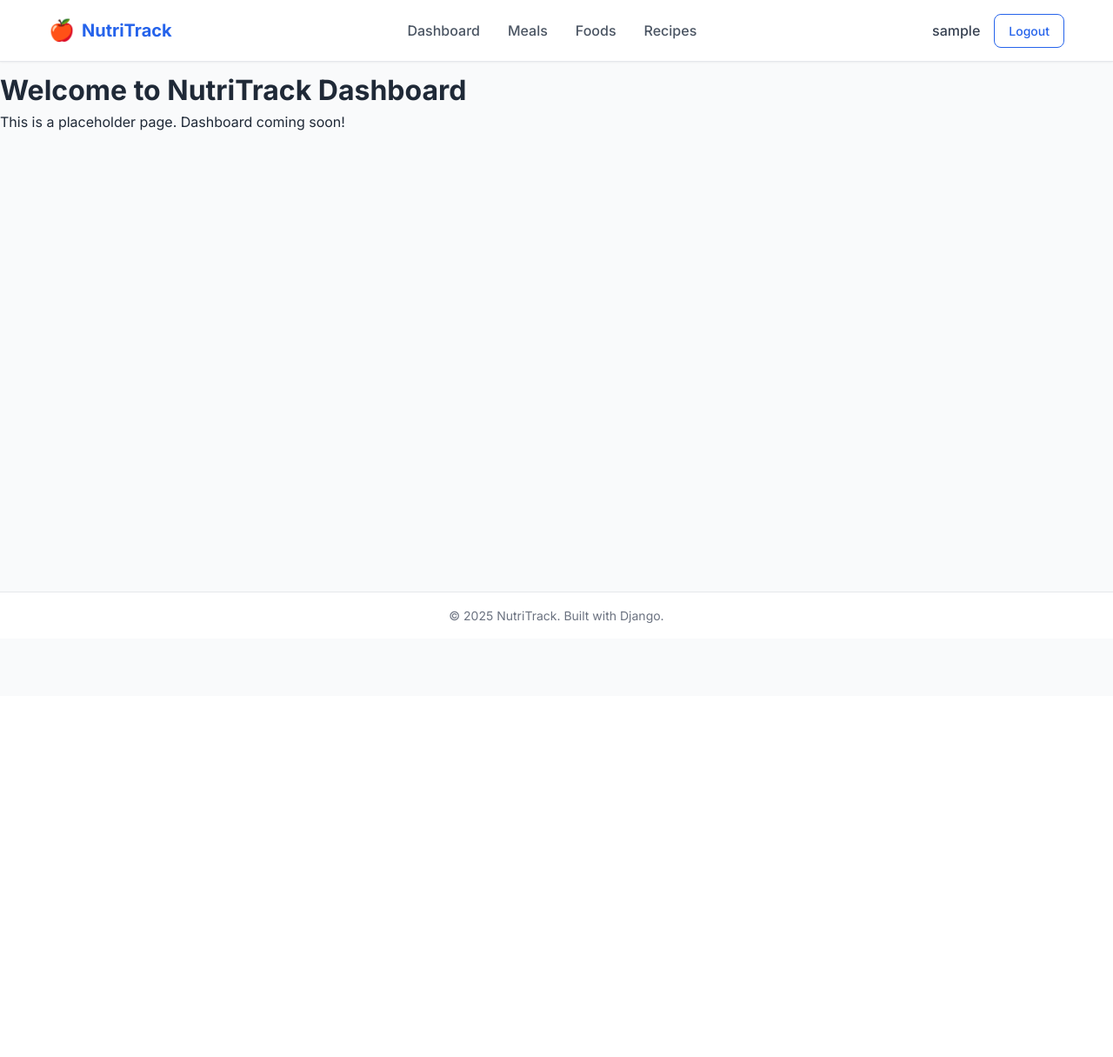
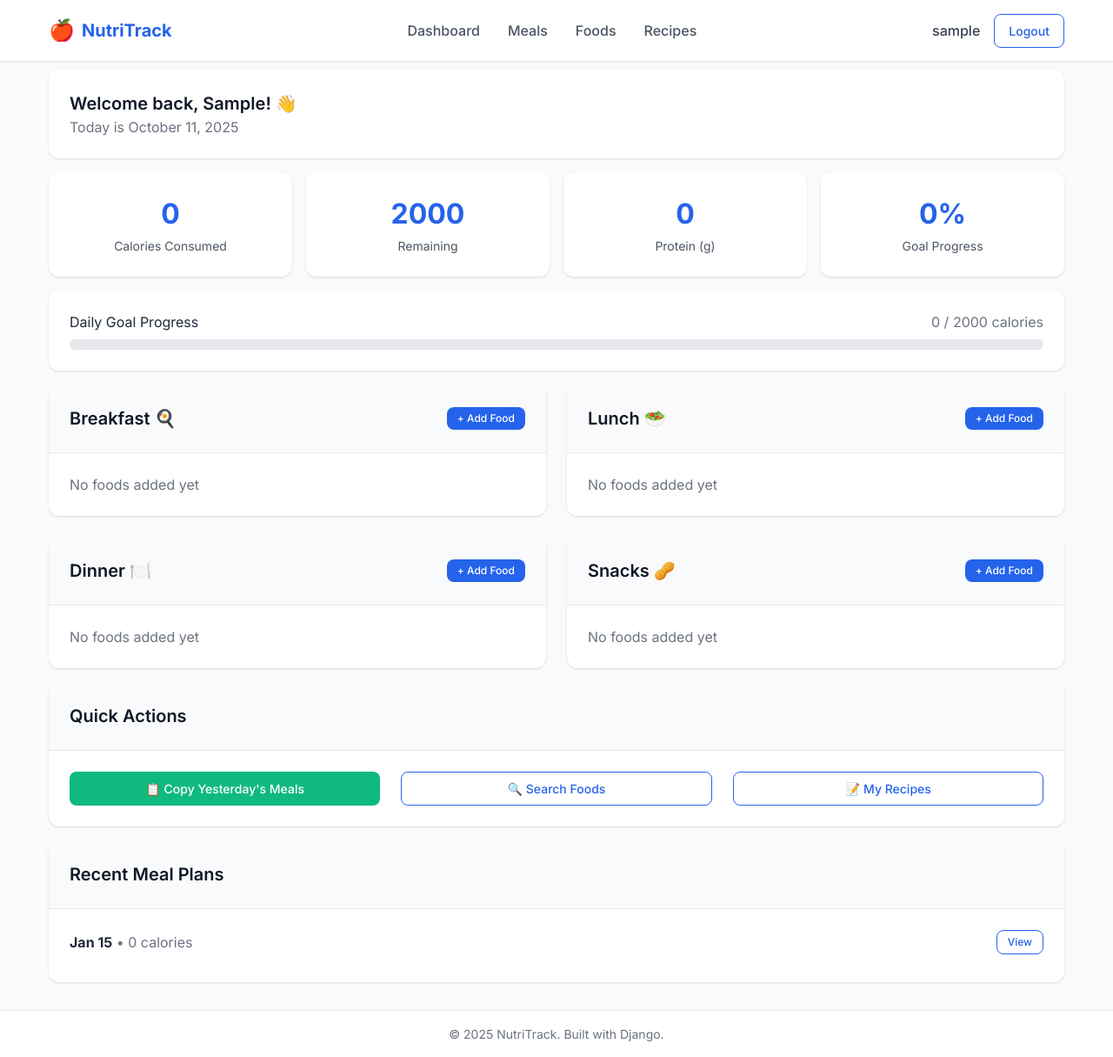
Before and after one commit to Tariq-Alhusban/Capstone-Project, a Django app: page / in a window 1280 px wide. Shown: the whole page at 87% size. Before the commit the page ends 716 px from the top, so only its background shows below. Run offline with Django 5.2, Linux system fonts and the light colour scheme; a user stored in the database is signed in; tables that the repository leaves empty hold one stand-in row (values such as "Sample post").

Commit message:
Interactive dashboard with meal plan CRUD and copy yesterday functionality

```diff
--- /dev/null
+++ b/nutritrack/nutrition/templatetags/nutrition_extras.py
@@ -0,0 +1,16 @@
+from django import template
+
+register = template.Library()
+
+@register.filter
+def filter_by_meal_type(meal_entries, meal_type):
+    """Filter meal entries by meal type (breakfast, lunch, dinner, snack)"""
+    return meal_entries.filter(meal_type=meal_type)
+
+@register.filter
+def sum_calories(meal_entries):
+    """Calculate total calories from meal entries"""
+    total = 0
+    for entry in meal_entries:
+        total += (entry.food.calories * entry.quantity) / 100
+    return round(total, 1)
--- a/nutritrack/nutrition/urls.py
+++ b/nutritrack/nutrition/urls.py
@@ -12,4 +12,7 @@ urlpatterns = [
     # Main pages
     path('', views.dashboard, name='dashboard'),
     path('dashboard/', views.dashboard, name='dashboard'),
+    path('copy-yesterday/', views.copy_yesterday, name='copy_yesterday'),
+    path('meal-plan/<int:plan_id>/', views.meal_plan_detail, name='meal_plan_detail'),
+
 ]
--- a/nutritrack/nutrition/views.py
+++ b/nutritrack/nutrition/views.py
@@ -5,6 +5,9 @@ from django.contrib.auth.decorators import login_required
 from django.contrib import messages
 from django.contrib.auth.views import LoginView, LogoutView
 from .models import MealPlan, Food, FoodCategory
+from django.db.models import Q
+from datetime import date, timedelta
+
 
 class CustomLoginView(LoginView):
     template_name = 'auth/login.html'
@@ -27,7 +30,6 @@ def register_view(request):
 
 @login_required
 def dashboard(request):
-    from datetime import date
     today = date.today()
 
     # Get or create today's meal plan
@@ -37,10 +39,72 @@ def dashboard(request):
         defaults={'goal_calories': 2000}
     )
 
+    # Meal types for template
+    meal_types = [
+        ('breakfast', 'Breakfast'),
+        ('lunch', 'Lunch'),
+        ('dinner', 'Dinner'),
+        ('snack', 'Snacks'),
+    ]
+
     context = {
         'meal_plan': meal_plan,
+        'meal_types': meal_types,
         'total_foods': Food.objects.count(),
         'food_categories': FoodCategory.objects.all(),
-        'recent_plans': MealPlan.objects.filter(user=request.user)[:5]
+        'recent_plans': MealPlan.objects.filter(
+            user=request.user
+        ).exclude(date=today).order_by('-date')[:7]
     }
     return render(request, 'nutrition/dashboard.html', context)
+
+@login_required
+def copy_yesterday(request):
+    today = date.today()
+    yesterday = today - timedelta(days=1)
+
+    try:
+        yesterday_plan = MealPlan.objects.get(user=request.user, date=yesterday)
+        today_plan, created = MealPlan.objects.get_or_create(
+            user=request.user,
+            date=today,
+            defaults={
+                'goal_calories': yesterday_plan.goal_calories,
+                'notes': f"Copied from {yesterday}"
+            }
+        )
+
+        # Copy meal entries
+        for entry in yesterday_plan.mealentry_set.all():
+            MealEntry.objects.get_or_create(
+                meal_plan=today_plan,
+                food=entry.food,
+                meal_type=entry.meal_type,
+                defaults={
+                    'quantity': entry.quantity,
+                    'unit': entry.unit
+                }
+            )
+
+        messages.success(request, f"Copied {yesterday_plan.mealentry_set.count()} items from yesterday!")
+
+    except MealPlan.DoesNotExist:
+        messages.error(request, "No meal plan found for yesterday.")
+
+    return redirect('nutrition:dashboard')
+
+@login_required
+def meal_plan_detail(request, plan_id):
+    meal_plan = get_object_or_404(MealPlan, id=plan_id, user=request.user)
+
+    # Group entries by meal type
+    entries_by_meal = {}
+    for meal_type, display_name in [('breakfast', 'Breakfast'), ('lunch', 'Lunch'),
+                                   ('dinner', 'Dinner'), ('snack', 'Snacks')]:
+        entries_by_meal[meal_type] = meal_plan.mealentry_set.filter(meal_type=meal_type)
+
+    context = {
+        'meal_plan': meal_plan,
+        'entries_by_meal': entries_by_meal,
+    }
+    return render(request, 'nutrition/meal_plan_detail.html', context)
--- a/nutritrack/templates/nutrition/dashboard.html
+++ b/nutritrack/templates/nutrition/dashboard.html
@@ -1,8 +1,148 @@
-{% extends "base.html" %}
+{% extends 'base.html' %}
+{% load nutrition_extras %}
+{% load static %}
 
 {% block title %}Dashboard - NutriTrack{% endblock %}
 
 {% block content %}
-<h1>Welcome to NutriTrack Dashboard</h1>
-<p>This is a placeholder page. Dashboard coming soon!</p>
+<div class="container">
+    <!-- Welcome Header -->
+    <div class="card mb-4 fade-in">
+        <div class="card-body">
+            <h1 class="card-title">Welcome back, {{ user.first_name|default:user.username }}! 👋</h1>
+            <p class="text-muted">Today is {{ meal_plan.date|date:"F d, Y" }}</p>
+        </div>
+    </div>
+
+    <!-- Daily Progress Stats -->
+    <div class="stats mb-4">
+        <div class="stat">
+            <span class="stat-value">{{ meal_plan.total_calories }}</span>
+            <span class="stat-label">Calories Consumed</span>
+        </div>
+        <div class="stat">
+            <span class="stat-value">{{ meal_plan.calories_remaining }}</span>
+            <span class="stat-label">Remaining</span>
+        </div>
+        <div class="stat">
+            <span class="stat-value">{{ meal_plan.total_protein }}</span>
+            <span class="stat-label">Protein (g)</span>
+        </div>
+        <div class="stat">
+            <span class="stat-value">{{ meal_plan.progress_percentage }}%</span>
+            <span class="stat-label">Goal Progress</span>
+        </div>
+    </div>
+
+    <!-- Progress Bar -->
+    <div class="card mb-4">
+        <div class="card-body">
+            <div class="flex items-center justify-between mb-2">
+                <span class="font-weight-500">Daily Goal Progress</span>
+                <span class="text-muted">{{ meal_plan.total_calories }} / {{ meal_plan.goal_calories }} calories</span>
+            </div>
+            <div class="progress">
+                <div class="progress-bar progress-{% if meal_plan.progress_percentage > 100 %}danger{% elif meal_plan.progress_percentage > 80 %}warning{% else %}success{% endif %}"
+                     style="width: {{ meal_plan.progress_percentage }}%"></div>
+            </div>
+        </div>
+    </div>
+
+    <!-- Meal Sections -->
+    <div class="grid grid-cols-2 mb-4">
+        {% for meal_type, display_name in meal_types %}
+        <div class="card">
+            <div class="card-header flex items-center justify-between">
+                <h3 class="card-title">{{ display_name }}
+                    {% if meal_type == 'breakfast' %}🍳
+                    {% elif meal_type == 'lunch' %}🥗
+                    {% elif meal_type == 'dinner' %}🍽️
+                    {% else %}🥜{% endif %}
+                </h3>
+                <a href="{% url 'nutrition:add_meal_entry' meal_plan.id meal_type %}"
+                   class="btn btn-primary btn-small">+ Add Food</a>
+            </div>
+            <div class="card-body">
+                {% with entries=meal_plan.mealentry_set.all %}
+                {% with filtered_entries=entries|filter_by_meal_type:meal_type %}
+                {% if filtered_entries %}
+                    {% for entry in filtered_entries %}
+                    <div class="meal-entry flex items-center justify-between mb-2">
+                        <div>
+                            <strong>{{ entry.food.name }}</strong>
+                            <br><span class="text-muted text-sm">{{ entry.quantity }}{{ entry.unit }} • {{ entry.scaled_calories }} cal</span>
+                        </div>
+                        <div class="flex gap-2">
+                            <a href="{% url 'nutrition:edit_meal_entry' entry.id %}"
+                               class="btn btn-outline btn-small">Edit</a>
+                            <a href="{% url 'nutrition:delete_meal_entry' entry.id %}"
+                               class="btn btn-danger btn-small">×</a>
+                        </div>
+                    </div>
+                    {% endfor %}
+                    <div class="mt-2 pt-2 border-top">
+                        <small class="text-muted">
+                            Total: {{ filtered_entries|sum_calories }} calories
+                        </small>
+                    </div>
+                {% else %}
+                    <p class="text-muted">No foods added yet</p>
+                {% endif %}
+                {% endwith %}
+                {% endwith %}
+            </div>
+        </div>
+        {% endfor %}
+    </div>
+
+    <!-- Quick Actions -->
+    <div class="card">
+        <div class="card-header">
+            <h3 class="card-title">Quick Actions</h3>
+        </div>
+        <div class="card-body">
+            <div class="grid grid-cols-3">
+                <a href="{% url 'nutrition:copy_yesterday' %}" class="btn btn-secondary">
+                    📋 Copy Yesterday's Meals
+                </a>
+                <a href="{% url 'nutrition:food_search' %}" class="btn btn-outline">
+                    🔍 Search Foods
+                </a>
+                <a href="{% url 'nutrition:my_recipes' %}" class="btn btn-outline">
+                    📝 My Recipes
+                </a>
+            </div>
+        </div>
+    </div>
+
+    <!-- Recent Meal Plans -->
+    {% if recent_plans %}
+    <div class="card mt-4">
+        <div class="card-header">
+            <h3 class="card-title">Recent Meal Plans</h3>
+        </div>
+        <div class="card-body">
+            {% for plan in recent_plans %}
+            <div class="flex items-center justify-between mb-2">
+                <div>
+                    <strong>{{ plan.date|date:"M d" }}</strong>
+                    <span class="text-muted">• {{ plan.total_calories }} calories</span>
+                </div>
+                <a href="{% url 'nutrition:meal_plan_detail' plan.id %}"
+                   class="btn btn-outline btn-small">View</a>
+            </div>
+            {% endfor %}
+        </div>
+    </div>
+    {% endif %}
+</div>
 {% endblock %}
+
+{% block scripts %}
+<script>
+// Auto-refresh progress every 30 seconds
+setInterval(() => {
+    location.reload();
+}, 30000);
+</script>
+{% endblock %}
```
Also changed, not shown: nutritrack/nutrition/templatetags/__init__.py (added).
